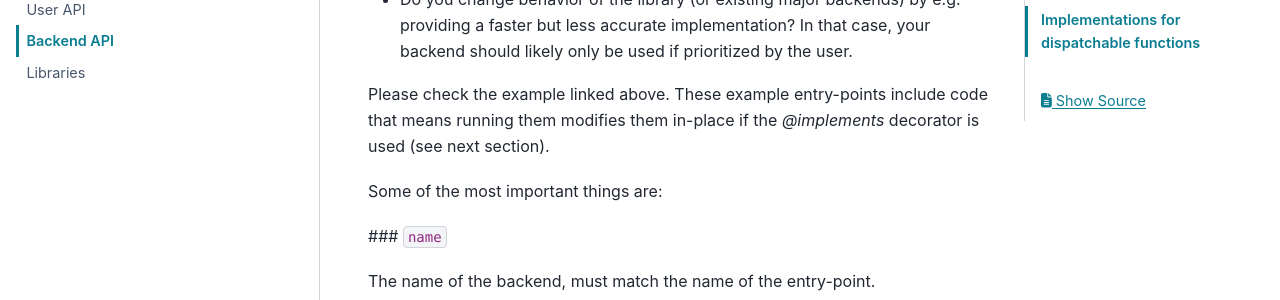
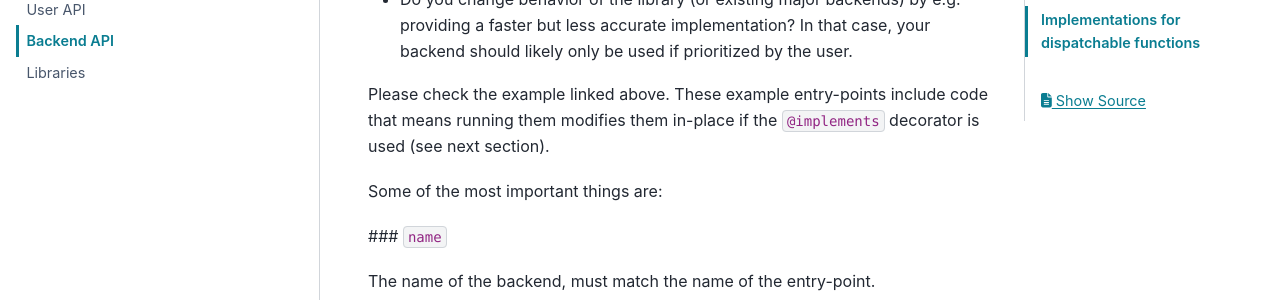
Before and after one commit to scientific-python/spatch, a Sphinx documentation site: the page built from docs/source/api/for_backends.rst, in a window 1280 px wide and 900 px high, scrolled down 529 px. Shown: the part 150-450 px from the top of the window. Built offline with Sphinx 7.4.7 and the PyData theme 0.15.4, drawn with Linux system fonts in a browser that asks for light colours.

```diff
--- a/docs/source/api/for_backends.rst
+++ b/docs/source/api/for_backends.rst
@@ -26,7 +26,7 @@ Before writing a backend, you need to think about a few things:
   by the user.
 
 Please check the example linked above.  These example entry-points include
-code that means running them modifies them in-place if the `@implements`
+code that means running them modifies them in-place if the ``@implements``
 decorator is used (see next section).
 
 Some of the most important things are:
```
Also changed, not shown: .pre-commit-config.yaml.
